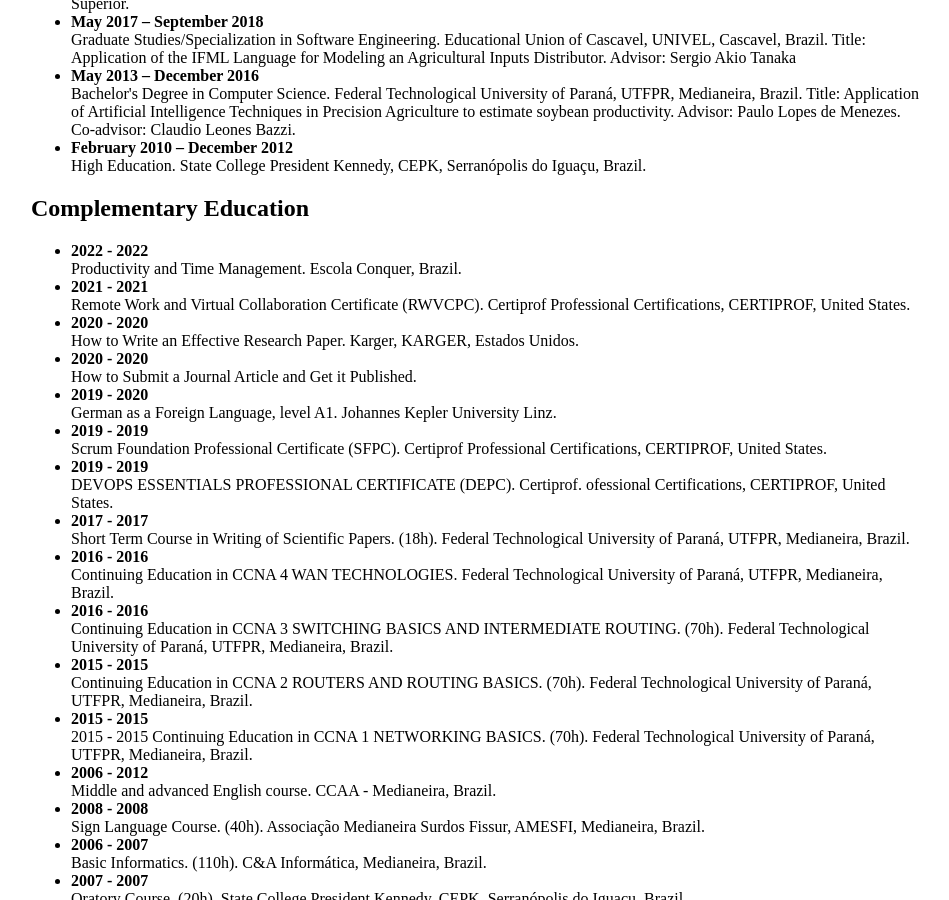
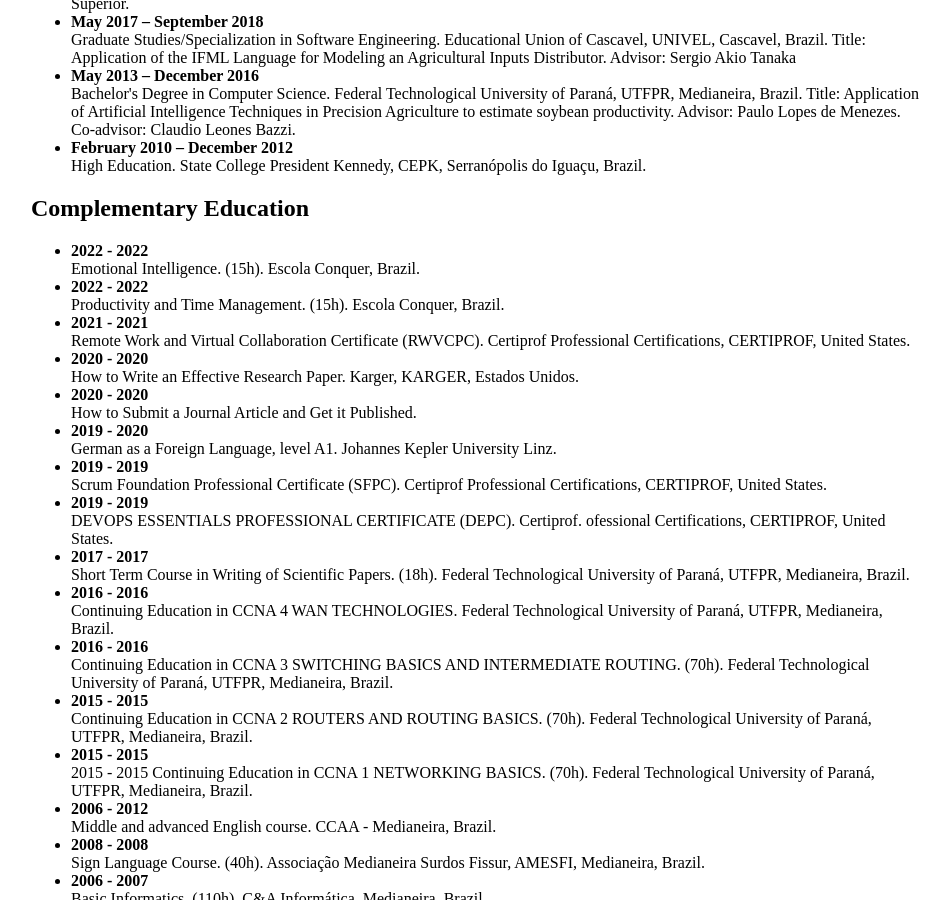
Before and after one commit to GabrielaMichelon/gabrielamichelon.github.io, a Jekyll site: the page built from cv/index.html, in a window 1280 px wide and 900 px high, scrolled down 411 px. Shown: the whole window, without its empty margins (161-1110 px from the left). Built offline with Jekyll 4.4.1, drawn with Linux system fonts in a browser that asks for light colours.

Commit message:
add certificate

```diff
--- a/cv/index.html
+++ b/cv/index.html
@@ -25,7 +25,9 @@
 
 					<ul>
 						<li><b>2022 - 2022</b> <br>
-							Productivity and Time Management. Escola Conquer, Brazil.
+							Emotional Intelligence. (15h). Escola Conquer, Brazil.
+						<li><b>2022 - 2022</b> <br>
+							Productivity and Time Management. (15h). Escola Conquer, Brazil.
 						<li><b>2021 - 2021</b> <br>
 							Remote Work and Virtual Collaboration Certificate (RWVCPC). Certiprof Professional Certifications, CERTIPROF, United States.
   						<li><b>2020 - 2020</b> <br>
```
Also changed, not shown: 1 other file.
